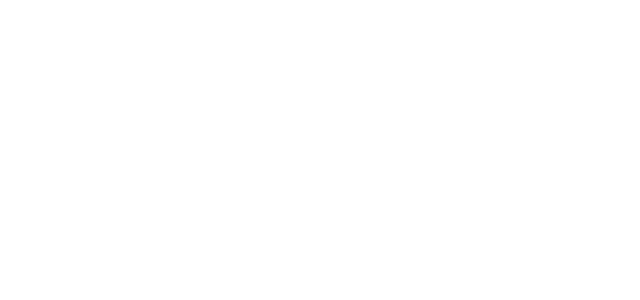
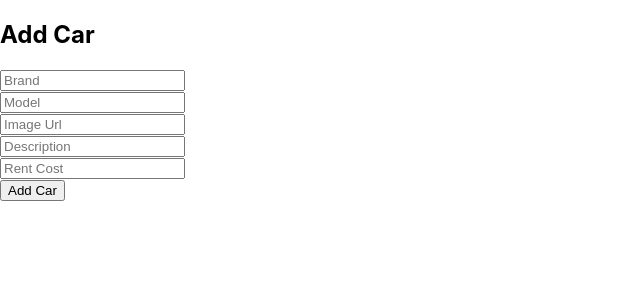
Before and after one commit to RaoAkif/RentACar-Frontend, a React (Create React App) app: page /add-car in a window 1280 px wide. Before the commit this address had no page. Shown: the top 300 px of the page, without its empty margins (0-640 px from the left). Built offline with nearby package versions, Linux system fonts and the light colour scheme.

Commit message:
Add 'AddCar' base page

```diff
--- a/public/index.html
+++ b/public/index.html
@@ -24,7 +24,7 @@
       work correctly both with client-side routing and a non-root public URL.
       Learn how to configure a non-root public URL by running `npm run build`.
     -->
-    <title>React App</title>
+    <title>Rent A Car App</title>
   </head>
   <body>
     <noscript>You need to enable JavaScript to run this app.</noscript>
--- a/src/App.js
+++ b/src/App.js
@@ -2,7 +2,7 @@ import { BrowserRouter, Routes, Route } from 'react-router-dom';
 
 import Home from './pages/Home';
 import CarDetail from './pages/CarDetail';
-// import AddCar from './pages/AddCar';
+import AddCar from './pages/AddCar';
 // import DeleteCar from './pages/DeleteCar';
 // import Rentals from './pages/Rentals';
 // import NewRental from './pages/NewRental';
@@ -15,8 +15,8 @@ function App() {
         <Routes>
           <Route path="/" element={<Home />} />
           <Route path="/car-detail/:id" element={<CarDetail />} />
-          {/* <Route path="/add-car" element={<AddCar />} />
-          <Route path="/delete-car" element={<DeleteCar />} />
+          <Route path="/add-car" element={<AddCar />} />
+          {/* <Route path="/delete-car" element={<DeleteCar />} />
           <Route path="/rentals" element={<Rentals />} />
           <Route path="/new-rental" element={<NewRental />} /> */}
         </Routes>
--- /dev/null
+++ b/src/pages/AddCar.jsx
@@ -0,0 +1,24 @@
+import React from 'react';
+
+function AddCar() {
+  return (
+    <div className="addCar">
+      <h2>Add Car</h2>
+      <form className="addCarForm">
+        <input type="text" placeholder="Brand" name="name" required />
+        <br />
+        <input type="text" placeholder="Model" name="model" required />
+        <br />
+        <input type="text" placeholder="Image Url" name="image" required />
+        <br />
+        <input type="textarea" placeholder="Description" name="desc" required />
+        <br />
+        <input type="number" min="0.00" step="10.00" placeholder="Rent Cost" name="rent" required />
+        <br />
+        <button type="submit">Add Car</button>
+      </form>
+    </div>
+  );
+}
+
+export default AddCar;
```
